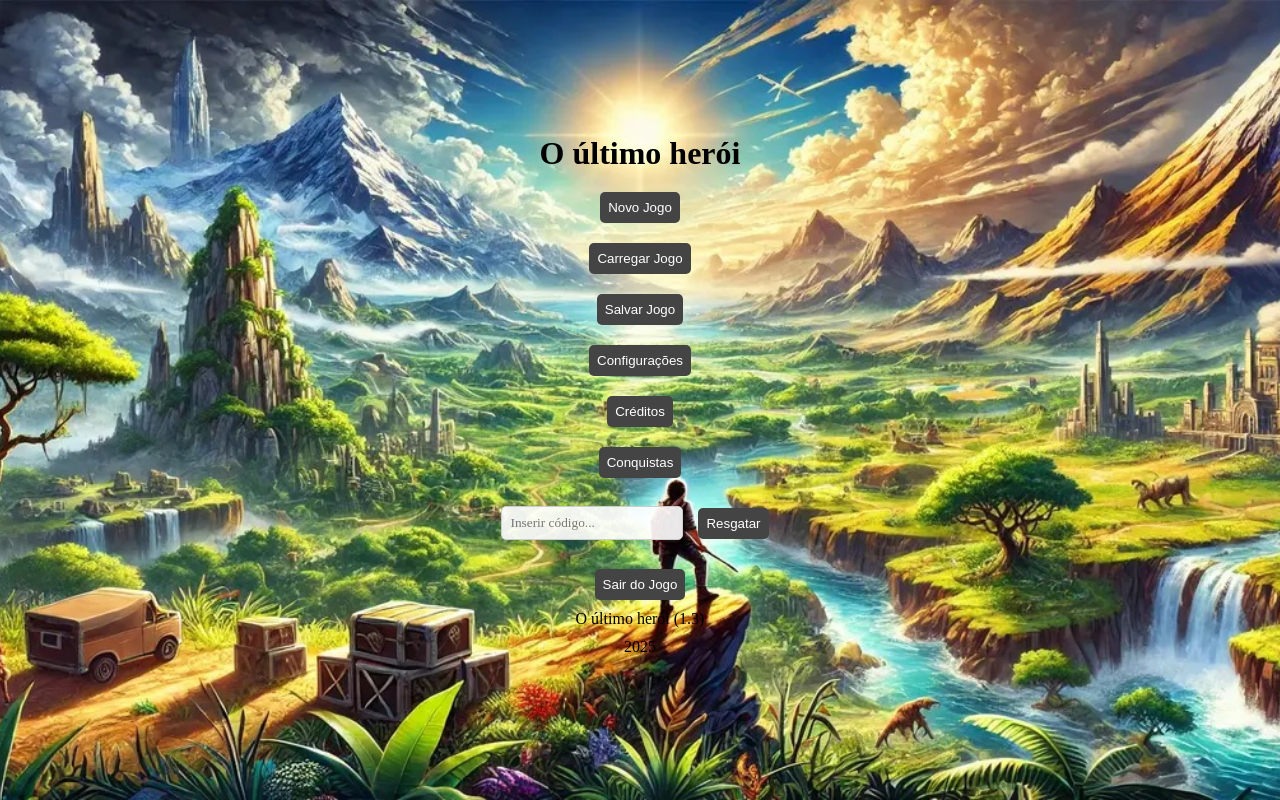
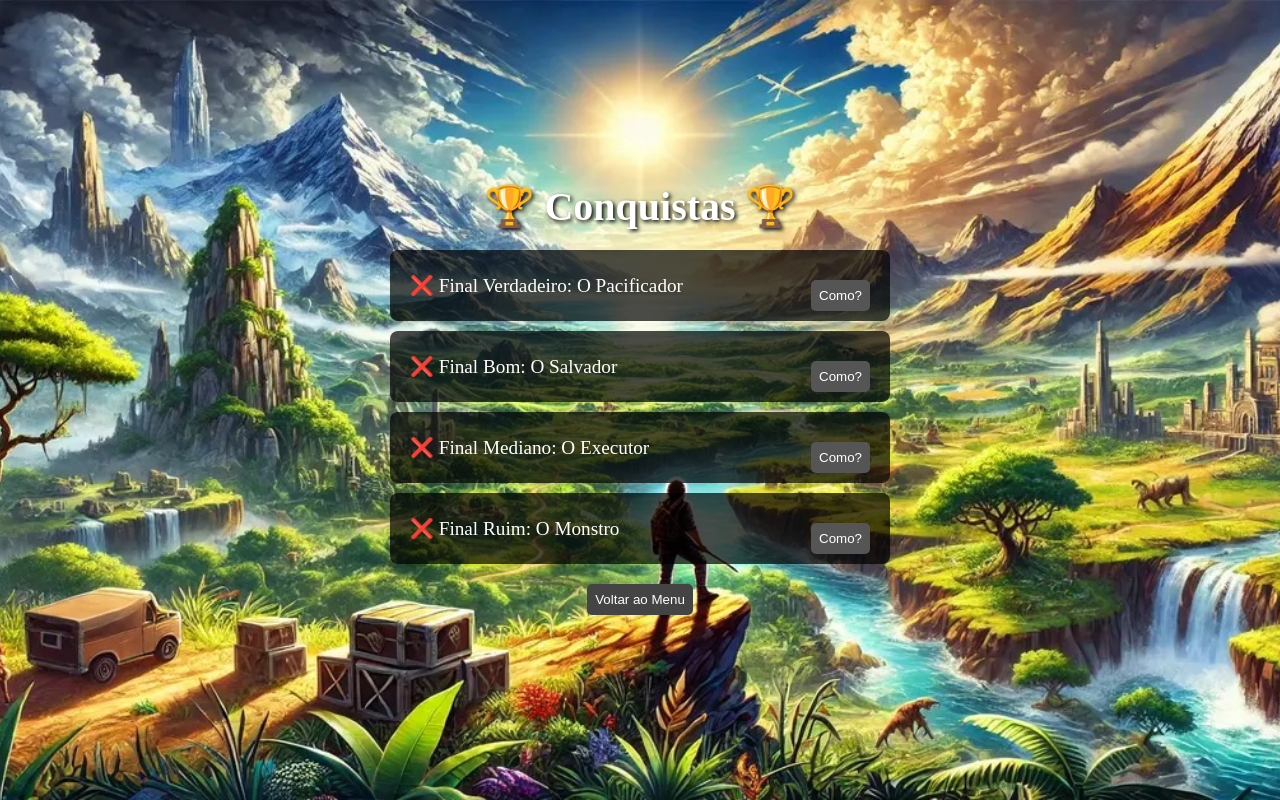
Before and after one commit to beunarega/thelasthero, a plain HTML site: page index.html in a window 1280 px wide. Both pictures are taken after a click on the button "Conquistas". Drawn offline with Linux system fonts and the light colour scheme.

Commit message:
ultima tentativa v2
ultima tentativa v2

```diff
--- a/game.js
+++ b/game.js
@@ -257,6 +257,7 @@ function voltarAoMenu() {
     document.getElementById('jogo').style.display = 'none';
     document.getElementById('cenario').style.display = 'none';
     document.getElementById('creditos').style.display = 'none';
+    document.getElementById('conquistas-tela').style.display = 'none';
     document.getElementById('tela-inicial').style.display = 'flex';
     document.getElementById('log').innerHTML = '';
     document.getElementById('botao-transformar').style.display = 'none';
@@ -518,15 +519,33 @@ function resgatarCodigo() {
 // ==============================
 // 🏆 Sistema de Conquistas
 // ==============================
-function mostrarConquistas() {
-    let lista = "🏆 Suas Conquistas 🏆\n\n";
-
-    lista += conquistas.finalVerdadeiro ? "✅ Final Verdadeiro: O Pacificador\n" : "❌ Final Verdadeiro: O Pacificador\n";
-    lista += conquistas.finalBom ? "✅ Final Bom: O Salvador\n" : "❌ Final Bom: O Salvador\n";
-    lista += conquistas.finalMediano ? "✅ Final Mediano: O Executor\n" : "❌ Final Mediano: O Executor\n";
-    lista += conquistas.finalRuim ? "✅ Final Ruim: O Monstro\n" : "❌ Final Ruim: O Monstro\n";
-
-    alert(lista);
+
+function abrirTelaConquistas() {
+    // 1. Atualiza o texto de cada conquista
+    document.getElementById('status-conquista-verdadeiro').textContent = conquistas.finalVerdadeiro ? "✅ Final Verdadeiro: O Pacificador" : "❌ Final Verdadeiro: O Pacificador";
+    document.getElementById('status-conquista-bom').textContent = conquistas.finalBom ? "✅ Final Bom: O Salvador" : "❌ Final Bom: O Salvador";
+    document.getElementById('status-conquista-mediano').textContent = conquistas.finalMediano ? "✅ Final Mediano: O Executor" : "❌ Final Mediano: O Executor";
+    document.getElementById('status-conquista-ruim').textContent = conquistas.finalRuim ? "✅ Final Ruim: O Monstro" : "❌ Final Ruim: O Monstro";
+
+    // 2. Mostra a tela de conquistas
+    document.getElementById('tela-inicial').style.display = 'none';
+    document.getElementById('conquistas-tela').style.display = 'flex'; // Usamos 'flex' por causa do CSS novo
+}
+
+function hintFinalVerdadeiro() {
+    alert("Dica: O Final Verdadeiro requer o 'Novo Jogo+'.\n\nFale com a Bruxa em Vanjag (Vila 2), encontre o item que ela pede na floresta e use a poção resultante no Criador.");
+}
+
+function hintFinalBom() {
+    alert("Dica: O Final Bom é o caminho do herói.\n\nDerrote o Criador (chefe final) sem nunca ter pulado uma vila usando o 'grinding' e sem ter o Final Verdadeiro.");
+}
+
+function hintFinalMediano() {
+    alert("Dica: O Final Mediano é para quem tem pressa.\n\nPule a reconstrução de pelo menos uma vila usando o 'grinding' (derrotar 150 monstros) e então derrote o Criador.");
+}
+
+function hintFinalRuim() {
+    alert("Dica: O Final Ruim é uma escolha sombria.\n\nQuando enfrentar uma Criatura Ancestral e sua vida estiver baixa, você receberá uma proposta... Aceite-a.");
 }
 
 // ---------------------- Atualizações de Interface ----------------------
@@ -1182,6 +1201,10 @@ function atualizarInventarioVisual() {
     document.getElementById('inventario-cristal-defesa').textContent = cristais.defesa;
     document.getElementById('inventario-cristal-vida').textContent = cristais.vida;
 
+    document.getElementById('inventario-artefato-def').textContent = heroi.itens.artefato ? 'Sim' : 'Não';
+    document.getElementById('inventario-artefato-atk').textContent = heroi.itens.artefatoAtaque ? 'Sim' : 'Não';
+    document.getElementById('inventario-artefato-vida').textContent = heroi.itens.artefatoVida ? 'Sim' : 'Não';
+
     // Atualiza as partes da armadura
     const partes = heroi.itens.partesArmadura;
     document.getElementById('inventario-bota').textContent = partes.bota ? 'Sim' : 'Não';
--- a/index.html
+++ b/index.html
@@ -27,7 +27,7 @@
     <button onclick="salvarJogo()">Salvar Jogo</button>
     <button onclick="abrirConfiguracoes()">Configurações</button>
     <button onclick="mostrarCreditos()">Créditos</button>
-    <button onclick="mostrarConquistas()">Conquistas</button>
+    <button onclick="abrirTelaConquistas()">Conquistas</button>
     <div id="codigo-container">
       <input type="text" id="input-codigo" placeholder="Inserir código...">
       <button onclick="resgatarCodigo()">Resgatar</button>
@@ -93,6 +93,30 @@ transform: translate(-50%, -50%); background-color: #f0f0f0; padding: 20px; bord
     });
 
   </script>
+
+  <div id="conquistas-tela" style="display: none;">
+    <h2>🏆 Conquistas 🏆</h2>
+
+    <div class="conquista-item">
+      <p id="status-conquista-verdadeiro">❌ Final Verdadeiro: O Pacificador</p>
+      <button onclick="hintFinalVerdadeiro()">Como?</button>
+    </div>
+    <div class="conquista-item">
+      <p id="status-conquista-bom">❌ Final Bom: O Salvador</p>
+      <button onclick="hintFinalBom()">Como?</button>
+    </div>
+    <div class="conquista-item">
+      <p id="status-conquista-mediano">❌ Final Mediano: O Executor</p>
+      <button onclick="hintFinalMediano()">Como?</button>
+    </div>
+    <div class="conquista-item">
+      <p id="status-conquista-ruim">❌ Final Ruim: O Monstro</p>
+      <button onclick="hintFinalRuim()">Como?</button>
+    </div>
+
+    <button onclick="voltarAoMenu()">Voltar ao Menu</button>
+  </div>
+  <div id="cenario" style="display: none;"></div>
 
   <!-- Cenario de fundo -->
   <div id="cenario" style="display: none;"></div>
@@ -226,6 +250,19 @@ transform: translate(-50%, -50%); background-color: #f0f0f0; padding: 20px; bord
               <span id="inventario-cristal-vida">0</span>
             </div>
 
+            <div class="item-inventario">
+              <span class="item-desenho">🛡️</span> <span class="item-nome">Artefato (Def):</span> <span
+                id="inventario-artefato-def">Não</span>
+            </div>
+            <div class="item-inventario">
+              <span class="item-desenho">⚔️</span> <span class="item-nome">Artefato (Atk):</span> <span
+                id="inventario-artefato-atk">Não</span>
+            </div>
+            <div class="item-inventario">
+              <span class="item-desenho">❤️</span> <span class="item-nome">Artefato (Vida):</span> <span
+                id="inventario-artefato-vida">Não</span>
+            </div>
+
             <!-- Armadura por partes -->
             <div class="item-inventario">
               <span class="item-desenho">🥾</span> <span class="item-nome">Bota:</span> <span
@@ -293,7 +330,6 @@ transform: translate(-50%, -50%); background-color: #f0f0f0; padding: 20px; bord
       </div>
     </div>
   </div>
-  </div>
 
   <!-- Botão central de transformação -->
   <button id="botao-transformar" onclick="transformarEmMonstro()" style="
@@ -325,8 +361,6 @@ transform: translate(-50%, -50%); background-color: #f0f0f0; padding: 20px; bord
     };
   </script>
 
-  </div>
-
 </body>
 
 </html>
--- a/style.css
+++ b/style.css
@@ -131,6 +131,56 @@ body {
     /* espaço entre cada linha */
 }
 
+#conquistas-tela {
+    display: none;
+    /* Começa escondida */
+    flex-direction: column;
+    justify-content: center;
+    align-items: center;
+    width: 100vw;
+    height: 100vh;
+    background-image: url('imagens/tela-inicial.jpg');
+    background-size: cover;
+    background-position: center;
+    z-index: 10;
+    position: absolute;
+    top: 0;
+    left: 0;
+    color: white;
+}
+
+#conquistas-tela h2 {
+    font-size: 2.5em;
+    text-shadow: 2px 2px 4px #000;
+}
+
+#conquistas-tela button {
+    margin-top: 20px;
+}
+
+.conquista-item {
+    display: flex;
+    align-items: center;
+    justify-content: space-between;
+    background-color: rgba(0, 0, 0, 0.7);
+    padding: 10px 20px;
+    margin-top: 10px;
+    border-radius: 8px;
+    width: 500px;
+    max-width: 90%;
+}
+
+.conquista-item p {
+    font-size: 1.2em;
+    margin: 0;
+}
+
+.conquista-item button {
+    margin: 0 0 0 20px;
+    /* Remove margem do topo, adiciona à esquerda */
+    background-color: #555;
+}
+
 /* Log e status */
 #log,
 #game-text {
@@ -255,3 +305,17 @@ p {
     margin: 10px 0;
     background-color: rgba(255, 255, 255, 0.8);
 }
+
+#lista-time {
+    background-color: rgba(0, 0, 0, 0.7);
+    /* Fundo escuro semi-transparente */
+    color: white;
+    /* Garante que o texto seja branco */
+    padding: 10px;
+    border-radius: 8px;
+    /* Cantos arredondados, como o log */
+    margin-top: 5px;
+    /* Um pequeno espaço acima da lista */
+    min-height: 80px;
+    /* Altura mínima para parecer uma "área" */
+}
```
